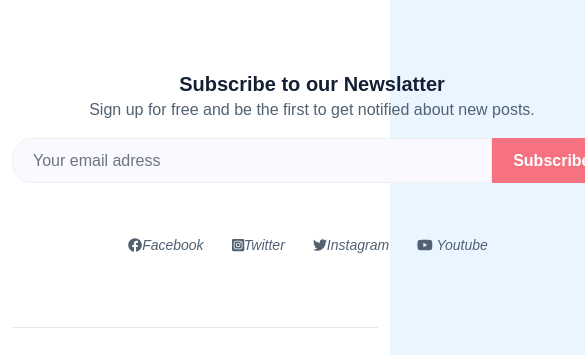
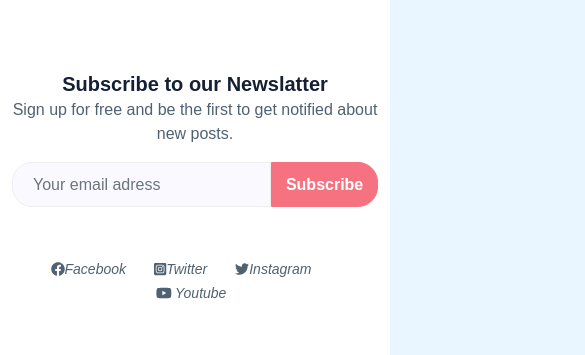
Before and after one commit to OntopTech/Blog, a Next.js app: page / in a window 390 px wide. Shown: the part 3548-3903 px from the top of the page, 585 px wide, since content can reach past the window. Built offline with nearby package versions, Linux system fonts and the light colour scheme; a web font is replaced by a local one.

Commit message:
Responsive

```diff
--- a/components/molecules/Header.tsx
+++ b/components/molecules/Header.tsx
@@ -78,7 +78,7 @@ export const Header = () => {
         <div
           className={`${header.navbar_right} ml-auto d-flex flex-row bd-highlight`}
         >
-          <div className={header.social_icones}>
+          <div className={`${header.social_icones} social-icones`}>
             <ul className="list-inline">
               <li className="p-2 bd-highlight">
                 <Link href="/">
--- a/components/molecules/NewsLettre.tsx
+++ b/components/molecules/NewsLettre.tsx
@@ -7,13 +7,14 @@ import {
   faTwitter,
   faYoutube,
 } from '@fortawesome/free-brands-svg-icons'
-import { Container } from 'react-bootstrap'
 
 export const NewsLettre = () => {
   return (
     <section className={`${Helpers.newslettre} newslettre`}>
-      <Container className="container-fluid">
-        <div className={`${Helpers.newslettre_width} text-center`}>
+      <div className="container-fluid">
+        <div
+          className={`${Helpers.newslettre_width} newslettre-width text-center`}
+        >
           <div className={Helpers.newsletre_info}>
             <h5>Subscribe to our Newslatter</h5>
             <p>
@@ -41,7 +42,7 @@ export const NewsLettre = () => {
               </button>
             </div>
           </form>
-          <div className={Helpers.social_icones}>
+          <div className={`${Helpers.social_icones} social-icones`}>
             <ul className="list-inline">
               <li>
                 <Link href="/">
@@ -85,7 +86,7 @@ export const NewsLettre = () => {
             </ul>
           </div>
         </div>
-      </Container>
+      </div>
     </section>
   )
 }
--- a/styles/Home.module.css
+++ b/styles/Home.module.css
@@ -555,7 +555,7 @@
 }
 
 .newslettre_width {
-  width: 600px;
+  width: 100%;
   margin: auto;
 }
 
```
